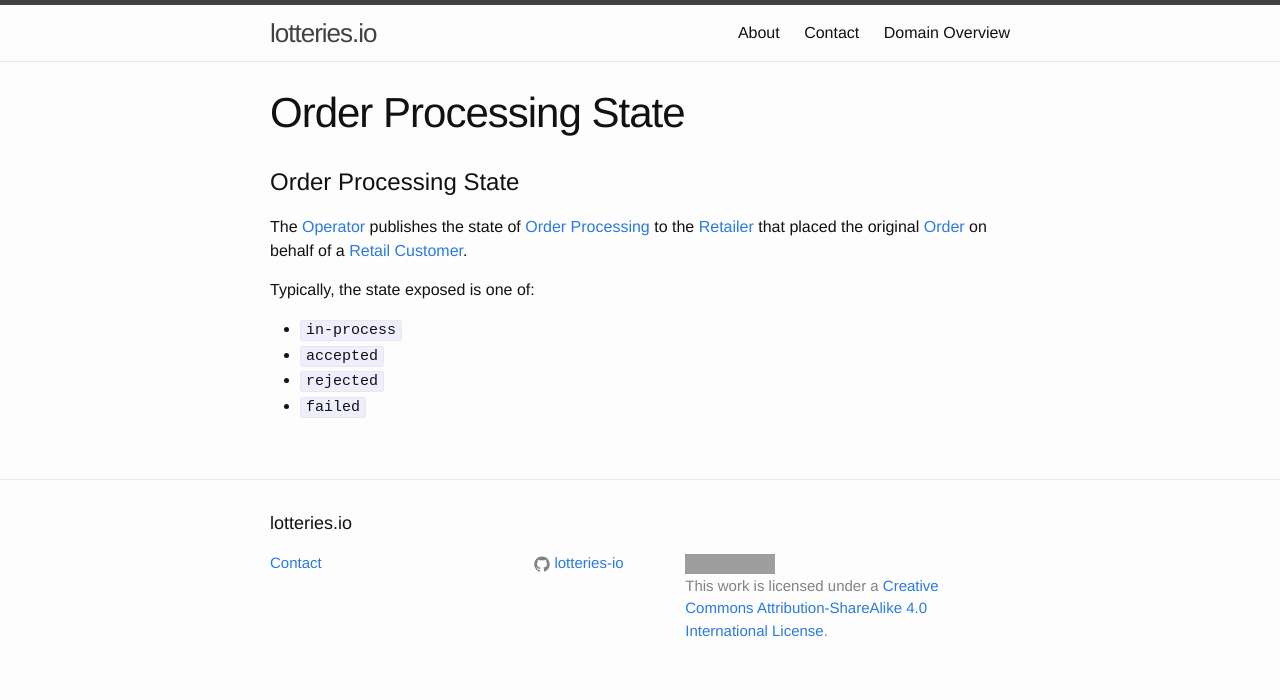
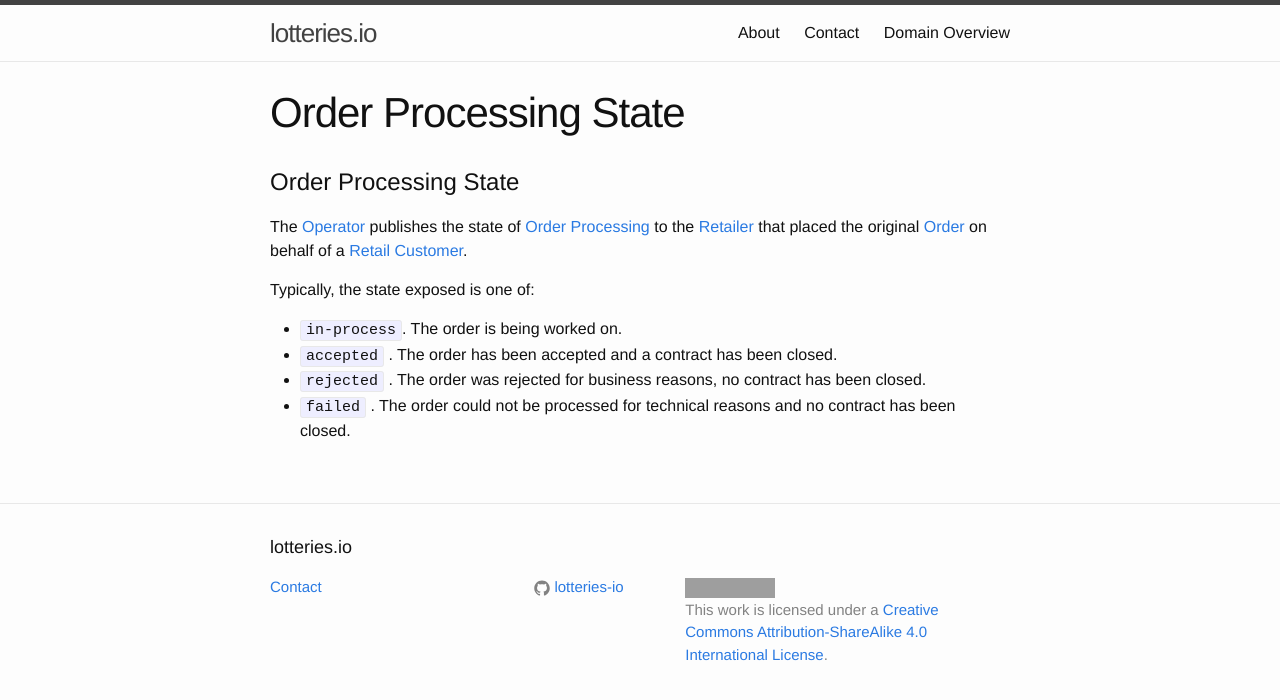
Before and after one commit to lotteries-io/lotteries-io.github.io, a Jekyll site: the page built from _concepts/order-processing-state.md, in a window 1280 px wide. Shown: the top 700 px of the page. Built offline with Jekyll 4.4.1, drawn with Linux system fonts in a browser that asks for light colours; grey boxes are pictures that could not be loaded.

Commit message:
Update order-processing-state.md

```diff
--- a/_concepts/order-processing-state.md
+++ b/_concepts/order-processing-state.md
@@ -8,7 +8,7 @@ The [Operator](operator) publishes the state of [Order Processing](order-process
 
 Typically, the state exposed is one of:
 
-* `in-process`
-* `accepted`
-* `rejected`
-* `failed`
+* `in-process`<a id="in-process"/>. The order is being worked on.
+* `accepted` <a id="accepted"/>. The order has been accepted and a contract has been closed.
+* `rejected` <a id="rejected"/>. The order was rejected for business reasons, no contract has been closed.
+* `failed` <a id="failed"/>. The order could not be processed for technical reasons and no contract has been closed.
```
